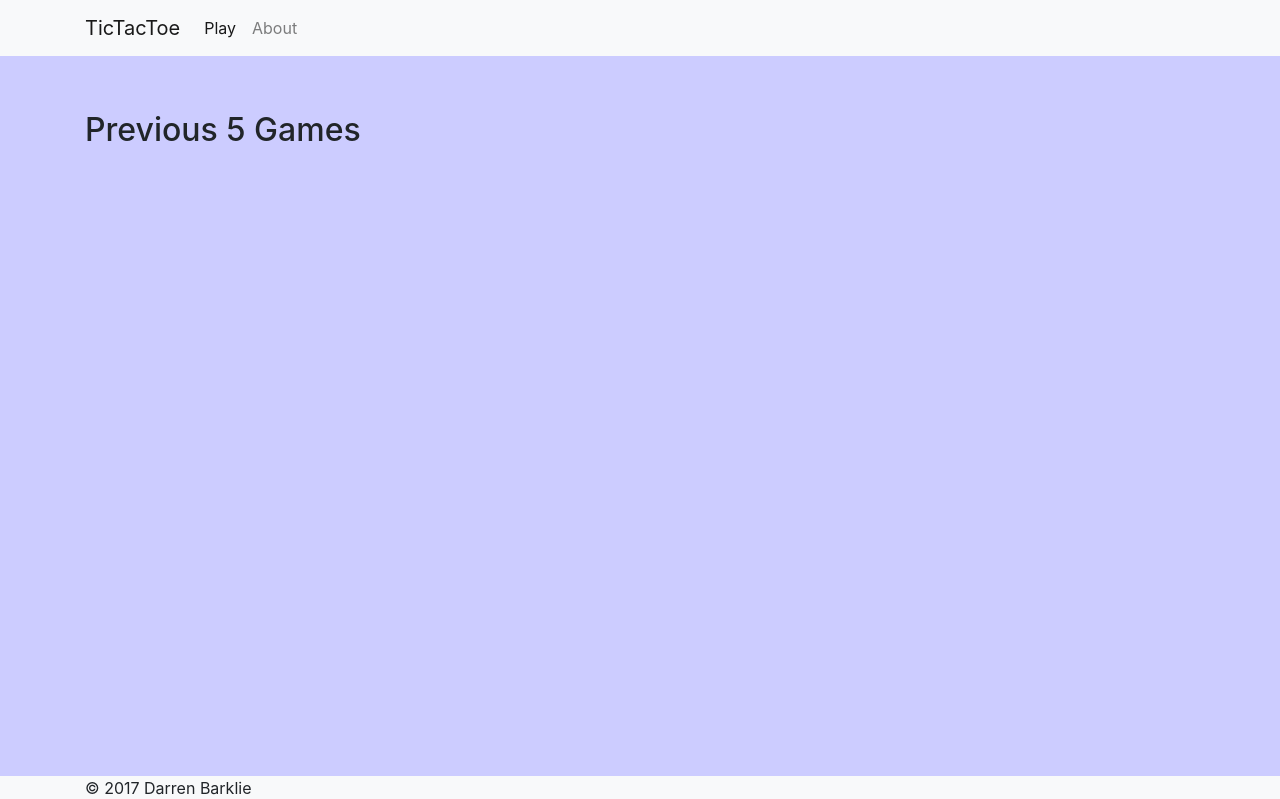
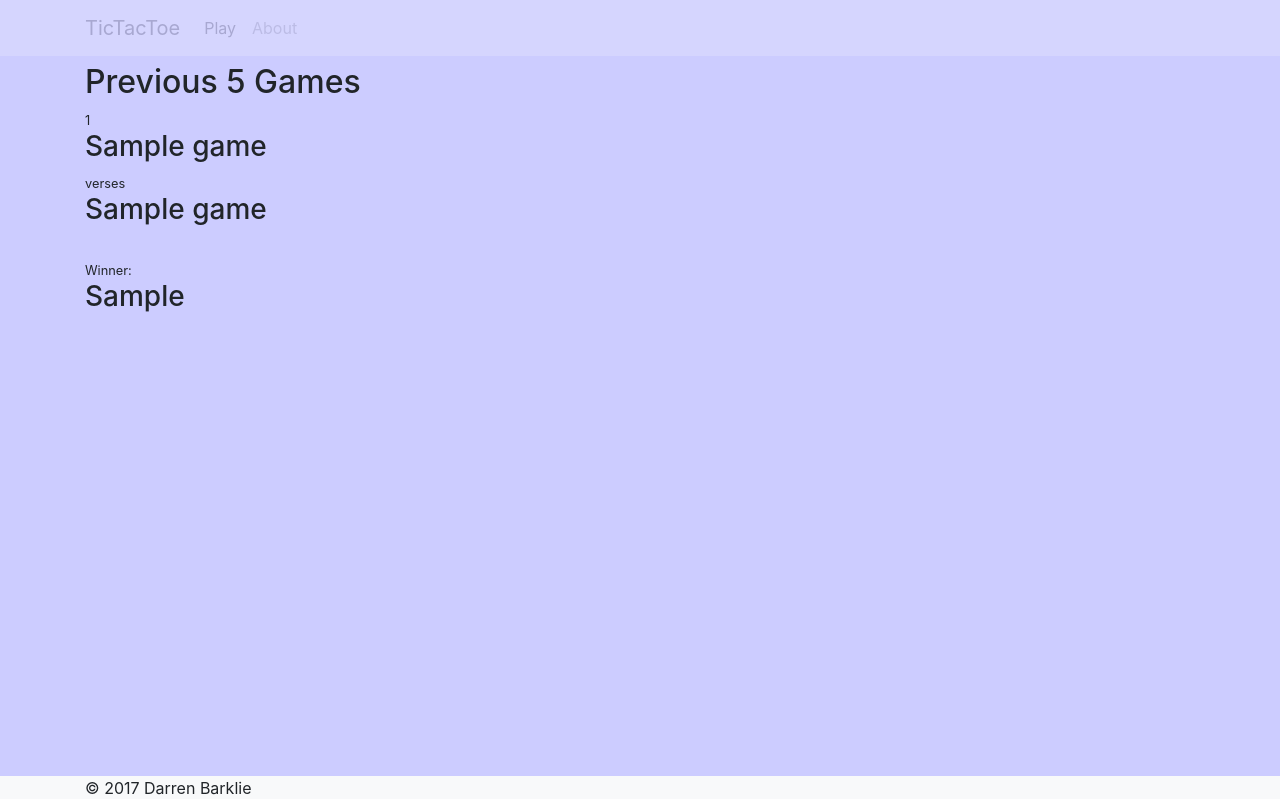
Before and after one commit to darrenbarklie/plan-tictactoe, a CodeIgniter app: page /plan-tictactoe/index.php/games/index in a window 1280 px wide. Shown: the top 799 px of the page. Run offline with CodeIgniter, Linux system fonts and the light colour scheme; tables that the repository leaves empty or names only in its code hold one stand-in row (values such as "Sample post").

Commit message:
Display database game records

```diff
--- a/application/controllers/Games.php
+++ b/application/controllers/Games.php
@@ -5,10 +5,6 @@
 
       $data['games'] = $this->game_model->get_games();
 
-      print_r($data['games']);
-
-
-
       $this->load->view('templates/header');
       $this->load->view('games/index', $data);
       $this->load->view('templates/footer');
--- a/application/views/games/index.php
+++ b/application/views/games/index.php
@@ -1 +1,23 @@
 <h2><?= $title ?></h2>
+
+<?php foreach($games as $game) : ?>
+
+  <div class="game-result">
+
+    <small><?php echo $game['id']; ?></small>
+
+    <h3><?php echo $game['player1_name']; ?></h3>
+
+    <small>verses</small>
+
+    <h3><?php echo $game['player2_name']; ?></h3>
+
+    <br>
+
+    <small>Winner:</small>
+
+    <h3><?php echo $game['game_win_player']; ?></h3>
+
+  </div>
+
+<?php endforeach; ?>
--- a/assets/css/stylesheet.css
+++ b/assets/css/stylesheet.css
@@ -29,6 +29,9 @@
     html .app .page, body .app .page {
       height: 100%;
       margin: 4.5rem 0 2.5rem; }
+
+nav.navbar {
+  opacity: 0.2; }
 
 .page-home section {
   padding-top: 0.5rem;
--- a/assets/sass/base.scss
+++ b/assets/sass/base.scss
@@ -23,6 +23,11 @@
   }
 }
 
+
+// Element : NAVBAR
+nav.navbar {
+  opacity: 0.2;
+}
 
 // Page : HOME
 .page-home {
```
Also changed, not shown: 1 other file.
